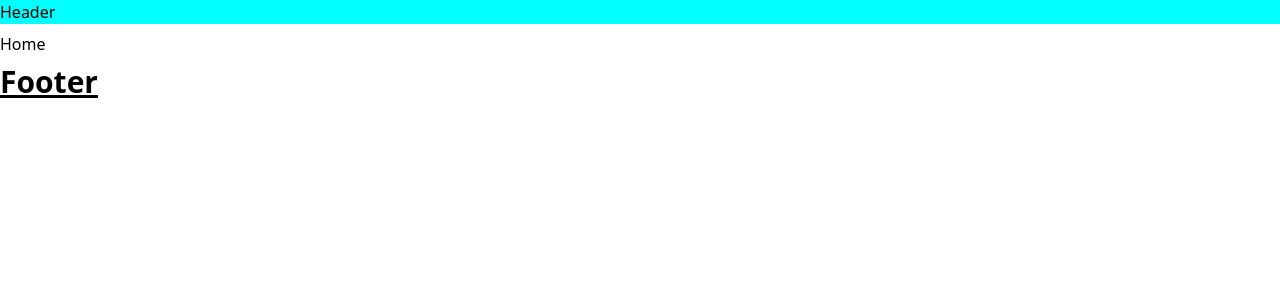
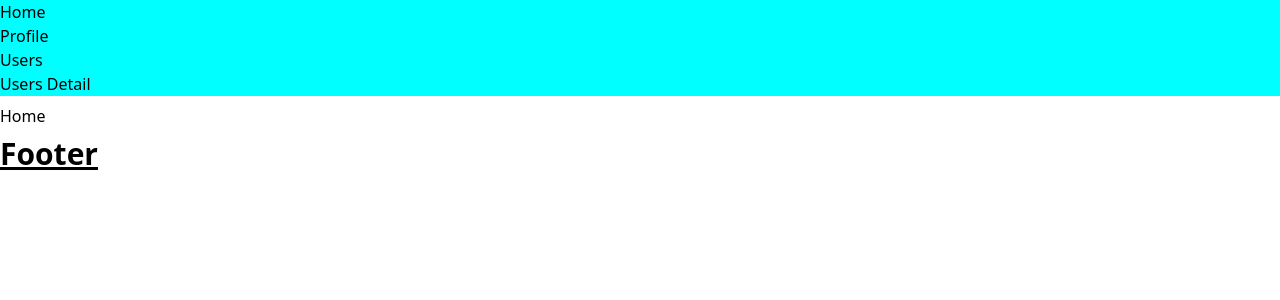
Before and after one commit to shevasatrian/belajar-nextjs, a Next.js app: page / in a window 1280 px wide. Shown: the top 300 px of the page. Built offline with nearby package versions, Linux system fonts and the light colour scheme.

Commit message:
tugas hari-7

```diff
--- a/components/header/index.js
+++ b/components/header/index.js
@@ -1,11 +1,18 @@
 import Menu from "../menu";
 import { withAuth } from "../with-auth";
 import styles from './styles.module.css';
+import Link from "next/link";
 
 function Header() {
   return (
     <div className={styles.header}>
-      <Menu />
+      {/* <Menu /> */}
+      <ul>
+        <li><Link href="/">Home</Link></li>
+        <li><Link href="/profile">Profile</Link></li>
+        <li><Link href="/users">Users</Link></li>
+        <li><Link href="/users/detail">Users Detail</Link></li>
+      </ul>
     </div>
   );
 }
--- /dev/null
+++ b/pages/users/detail.js
@@ -0,0 +1,9 @@
+import Layout from "@/layout"
+
+export default function UserDetail() {
+  return (
+    <Layout>
+      <p>User Detail</p>
+    </Layout>
+  )
+}
--- /dev/null
+++ b/pages/users/index.js
@@ -0,0 +1,9 @@
+import Layout from "@/layout"
+
+export default function Users() {
+  return (
+    <Layout>
+      <p>Users</p>
+    </Layout>
+  )
+}
```
